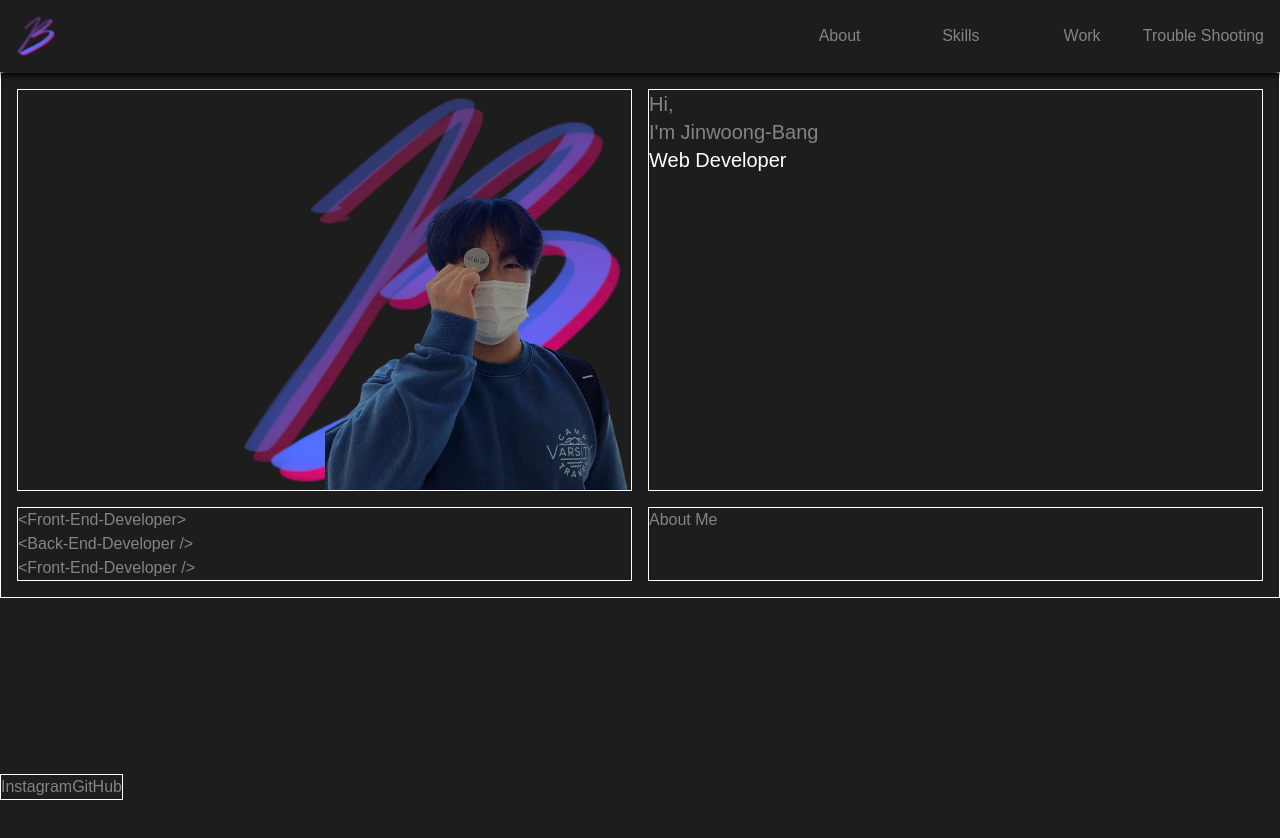
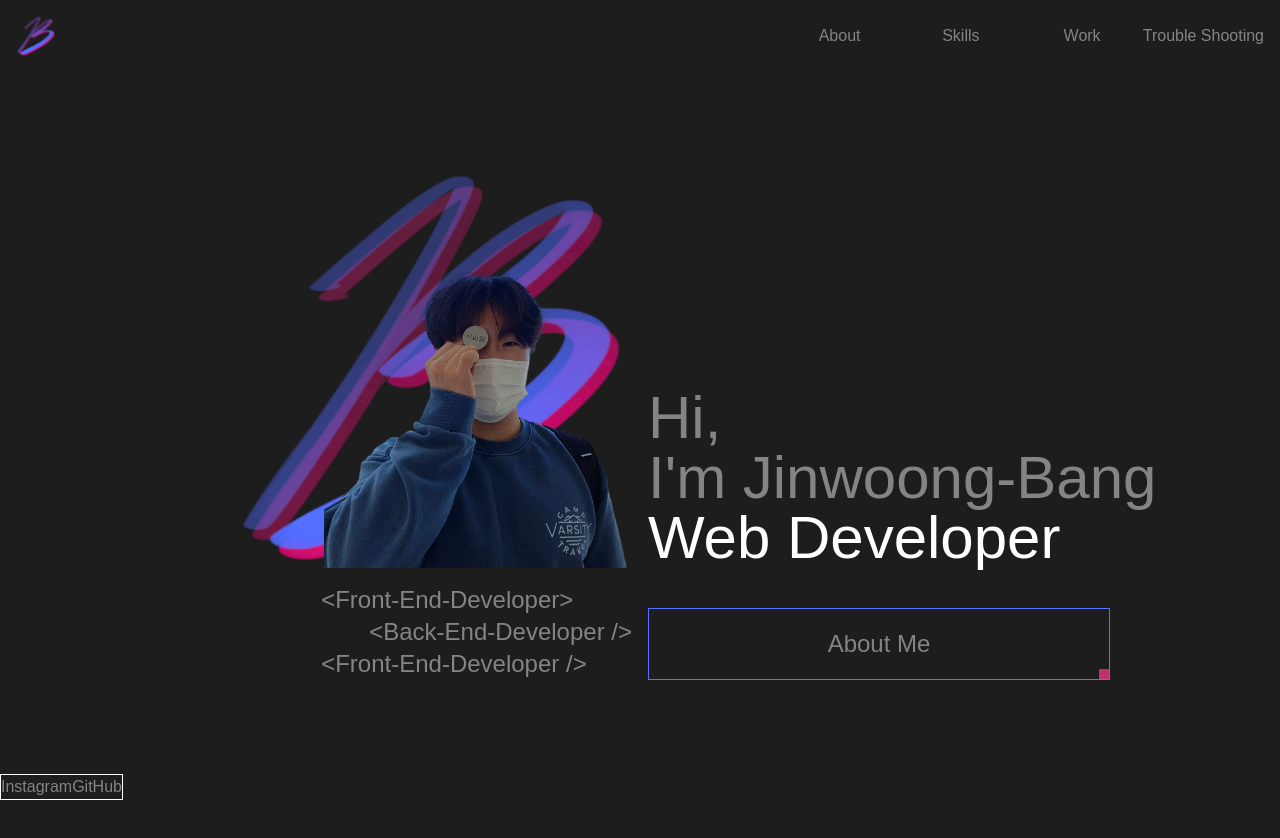
Before and after one commit to jinwoongBang/portfolio, a Next.js app: page / in a window 1280 px wide. Shown: the top 838 px of the page. Before the commit the page ends 800 px from the top, so only its background shows below. Built offline with nearby package versions, Linux system fonts and the light colour scheme.

Commit message:
feature : about 버튼 추가

```diff
--- a/pages/index.tsx
+++ b/pages/index.tsx
@@ -10,7 +10,7 @@ const Home: NextPage = () => {
   return (
     <div className="container mx-auto">
       <div className="grid grid-cols-2 gap-4">
-        <div className="col-span-1 border border-white">
+        <div className="col-span-1">
           <div className={styles['image-container']}>
             <div className={styles['image-container__logo']}>
               <Image src={Logo} alt="Empty Image" layout="fill" />
@@ -20,22 +20,24 @@ const Home: NextPage = () => {
             </div>
           </div>
         </div>
-        <div className="col-span-1 border border-white text-xl">
+        <div className={styles['greetings-container']}>
           <h1>Hi,</h1>
           <h1 className="">I&apos;m Jinwoong-Bang</h1>
           <h1 className="text-white">Web Developer</h1>
         </div>
-        <div className="col-span-1 border border-white">
-          <ul>
+        <div className={styles['duty-container']}>
+          <ul className="mr-0">
             <li>&lt;Front-End-Developer&gt;</li>
-            <ul>
+            <ul className="ml-12">
               <li>&lt;Back-End-Developer /&gt;</li>
             </ul>
             <li>&lt;Front-End-Developer /&gt;</li>
           </ul>
         </div>
-        <div className="col-span-1 border border-white">
-          <button>About Me</button>
+        <div className={styles['about-container']}>
+          <button className={styles['about-container__button']}>
+            About Me
+          </button>
         </div>
       </div>
     </div>
--- a/src/components/layout/styles.module.css
+++ b/src/components/layout/styles.module.css
@@ -3,18 +3,21 @@
 }
 
 .main > div {
-  @apply p-4 border border-white;
-  /* height: 1000px; */
+  @apply mt-20 p-4
+  /* border border-white */;
+  height: 1000px;
   /* @apply border border-red-600; */
 }
 
 .header {
-  @apply sticky top-0
+  @apply sticky
+    z-10 top-0
     p-4
     flex justify-between items-center
     bg-my-dark
-    shadow-md
-    shadow-black;
+    drop-shadow
+    /* shadow
+    shadow-gray-800; */;
 }
 
 .nav {
--- a/styles/Home.module.css
+++ b/styles/Home.module.css
@@ -19,3 +19,40 @@
   width: 20rem;
   height: 20rem;
 }
+
+.greetings-container {
+  @apply col-span-1 text-6xl;
+  display: flex;
+  flex-direction: column;
+  justify-content: flex-end;
+  align-items: flex-start;
+}
+
+.duty-container {
+  @apply col-span-1 text-2xl font-thin;
+  display: flex;
+  justify-content: flex-end;
+  /* align-items: flex-start; */
+}
+.duty-container__text > ul {
+  /* @apply border border-white; */
+}
+
+.about-container {
+  @apply col-span-1 flex items-end;
+}
+.about-container__button {
+  @apply relative
+  w-3/4 h-3/4
+  text-2xl
+  border border-my-primary;
+}
+.about-container__button::after {
+  @apply bg-my-secondary;
+  content: '';
+  position: absolute;
+  bottom: 0;
+  right: 0;
+  width: 10px;
+  height: 10px;
+}
```
